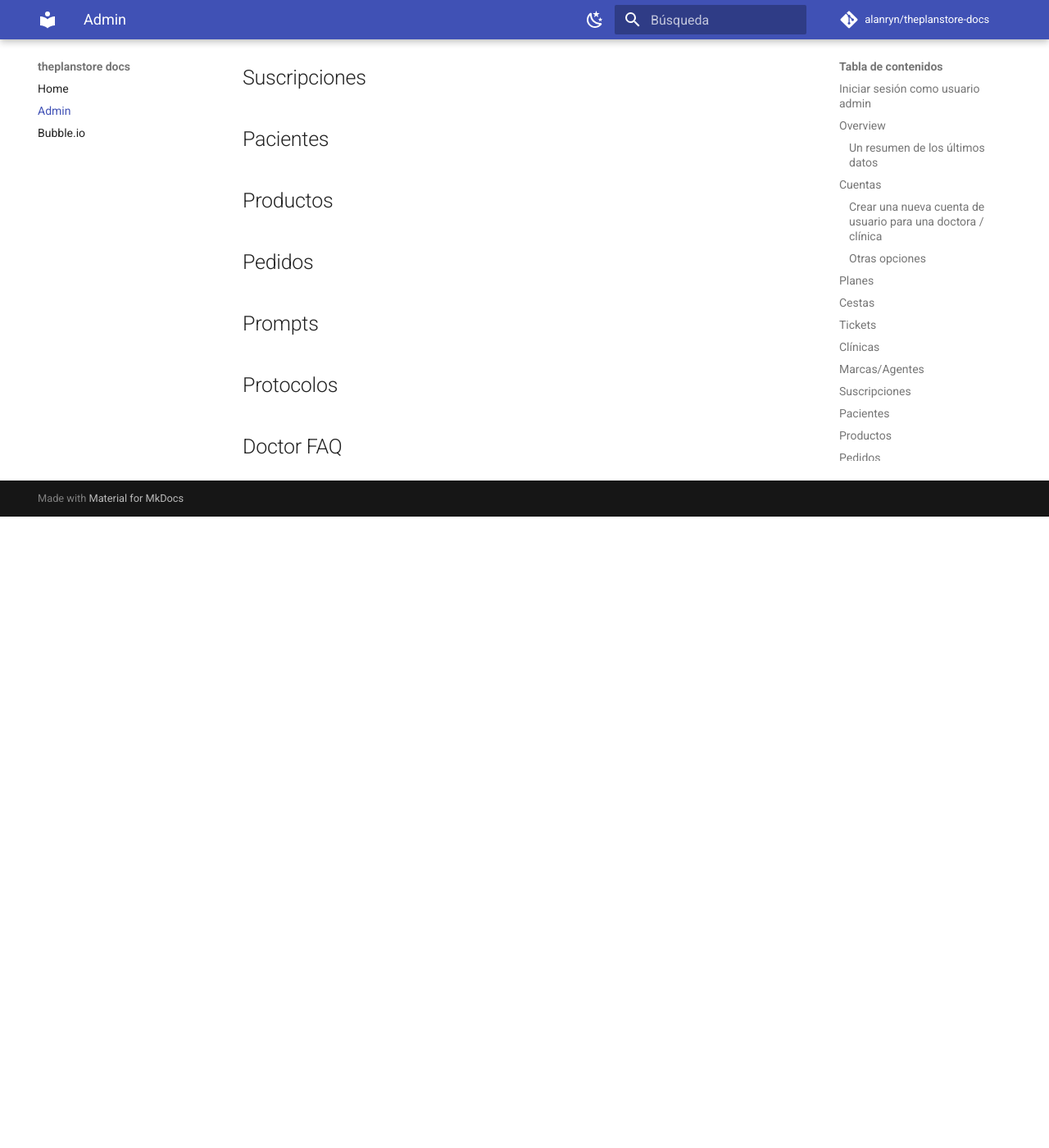
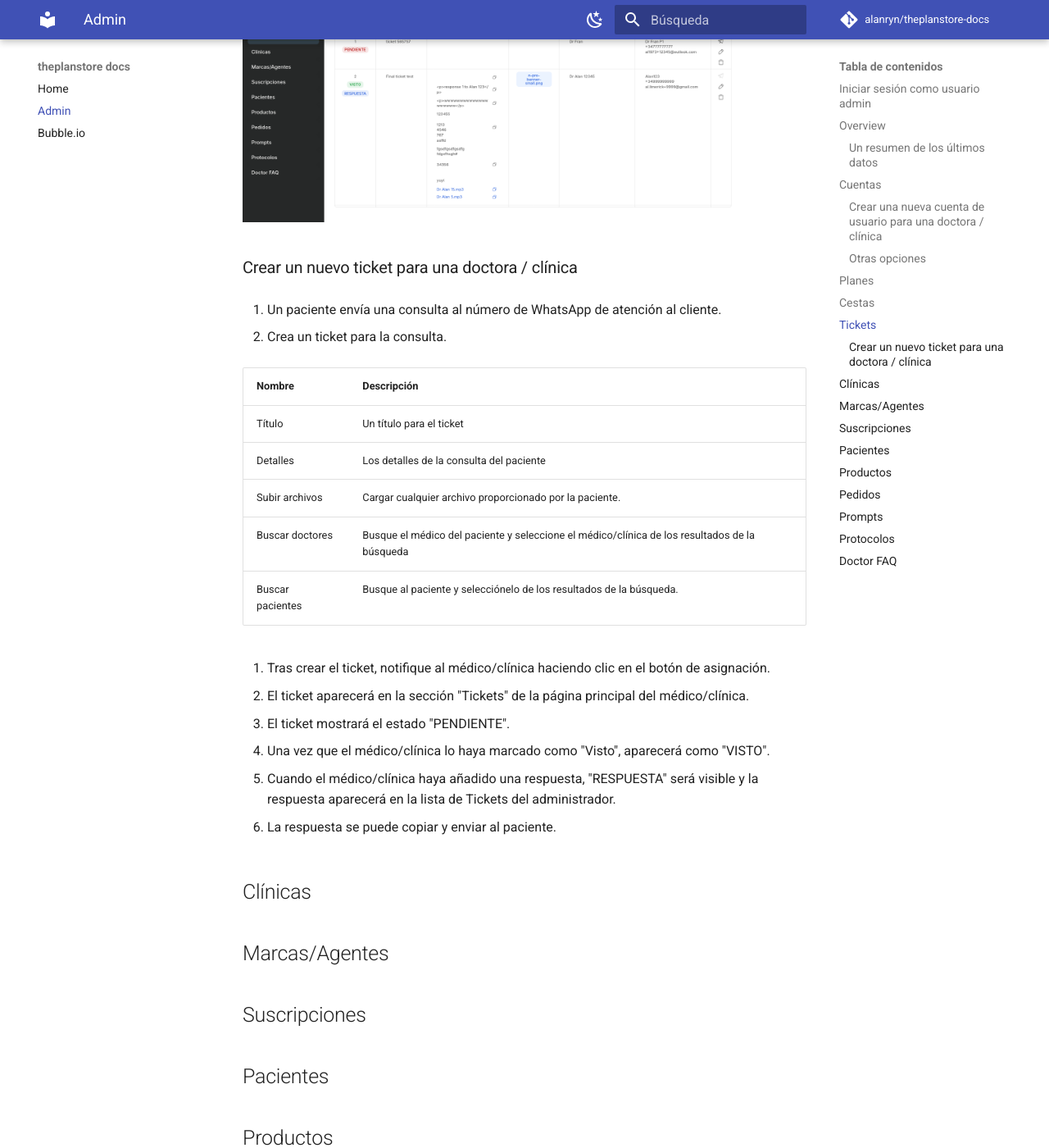
Before and after one commit to alanryn/theplanstore-docs, an MkDocs documentation site: the page built from docs/admin.md, in a window 1280 px wide and 1400 px high, scrolled down 3638 px. Shown: the whole window at 82% size. Built offline with MkDocs 1.6.1 and Material for MkDocs 9.7.7, drawn with Linux system fonts in a browser that asks for light colours; comment, search, counter and statistics services are not loaded; before the commit the page ends 4268 px from its top, so only the background shows below that.

Commit message:
add tickets instructions and admin ticket image

```diff
--- a/docs/admin.md
+++ b/docs/admin.md
@@ -59,6 +59,36 @@ Cree una cuenta para un doctor o clínica. Esto generará una contraseña tempor
 
 ## Tickets
 
+
+![Admin Tickets screen](img/admin-tickets.png)
+
+### Crear un nuevo ticket para una doctora / clínica
+
+1. Un paciente envía una consulta al número de WhatsApp de atención al cliente.
+
+2. Crea un ticket para la consulta.
+
+| Nombre | Descripción |
+| ----------- | ----------- |
+| Título | Un título para el ticket |
+| Detalles | Los detalles de la consulta del paciente |
+| Subir archivos | Cargar cualquier archivo proporcionado por la paciente. |
+| Buscar doctores | Busque el médico del paciente y seleccione el médico/clínica de los resultados de la búsqueda |
+| Buscar pacientes | Busque al paciente y selecciónelo de los resultados de la búsqueda. |
+
+3. Tras crear el ticket, notifique al médico/clínica haciendo clic en el botón de asignación.
+
+4. El ticket aparecerá en la sección "Tickets" de la página principal del médico/clínica.
+
+5. El ticket mostrará el estado "PENDIENTE".
+
+6. Una vez que el médico/clínica lo haya marcado como "Visto", aparecerá como "VISTO".
+
+7. Cuando el médico/clínica haya añadido una respuesta, "RESPUESTA" será visible y la respuesta aparecerá en la lista de Tickets del administrador.
+
+8. La respuesta se puede copiar y enviar al paciente.
+
+
 ## Clínicas
 
 ## Marcas/Agentes
```
Also changed, not shown: docs/img/admin-tickets.png (added).
